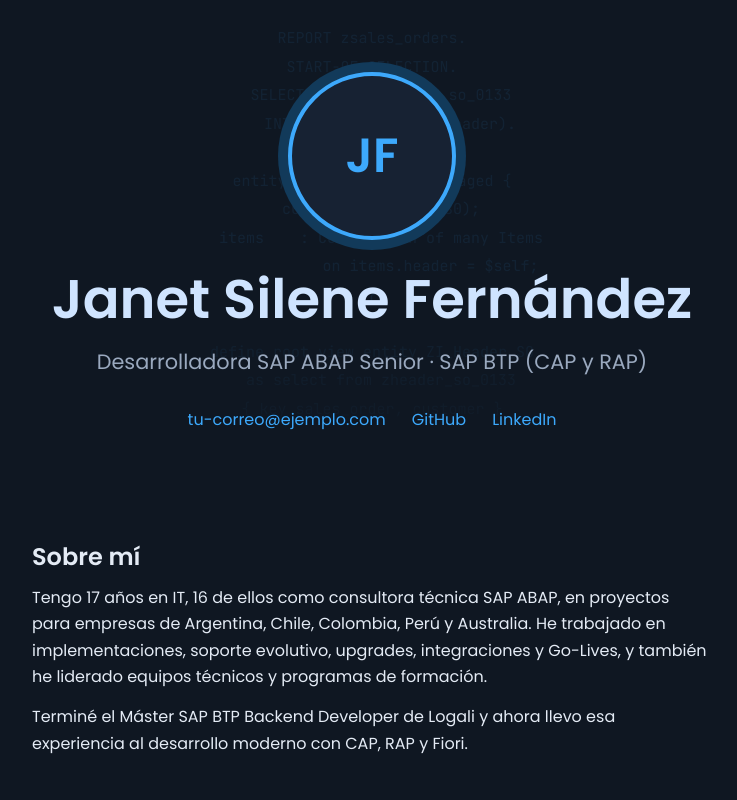
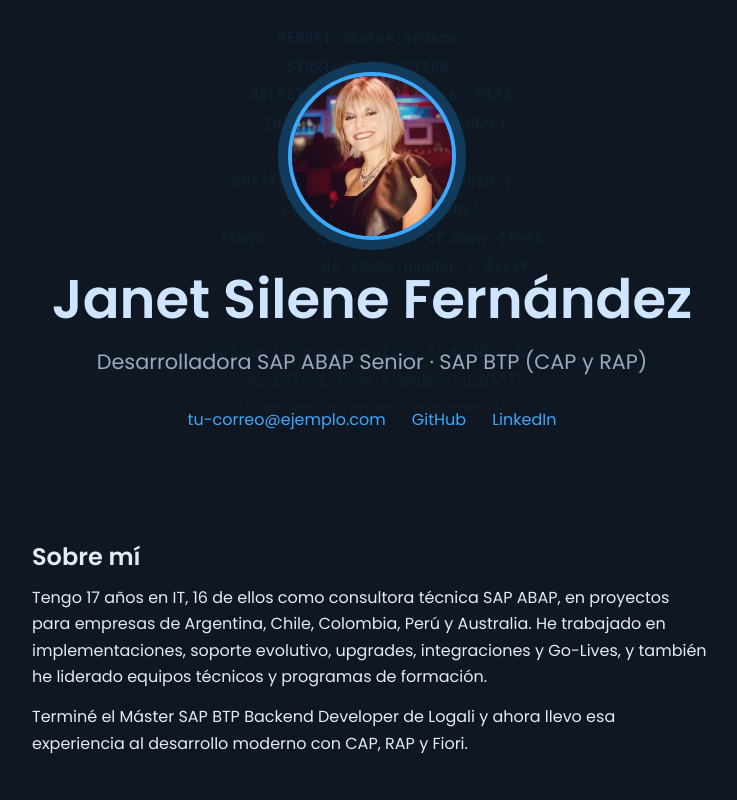
Before and after one commit to jansilene-fernandezmurua-devsap/jansilene-fernandezmurua-devsap.github.io, a plain HTML site: page index.html in a window 1280 px wide. Shown: the top 800 px of the page, without its empty margins (268-1005 px from the left). Drawn offline with Linux system fonts and the light colour scheme.

Commit message:
Update index.html

```diff
--- a/index.html
+++ b/index.html
@@ -85,7 +85,7 @@ define root view entity ZI_Header_SO
     <div class="avatar">
       <span aria-hidden="true">JF</span>
       <!-- Sube tu foto con el nombre foto.jpg junto a este archivo -->
-      <img src="foto.jpg" alt="Foto de Janet Silene Fernández" onerror="this.remove()">
+      <img src="foto.jpeg" alt="Foto de Janet Silene Fernández" onerror="this.remove()">
     </div>
     <h1>Janet Silene Fernández</h1>
     <p class="role">Desarrolladora SAP ABAP Senior · SAP BTP (CAP y RAP)</p>
```
